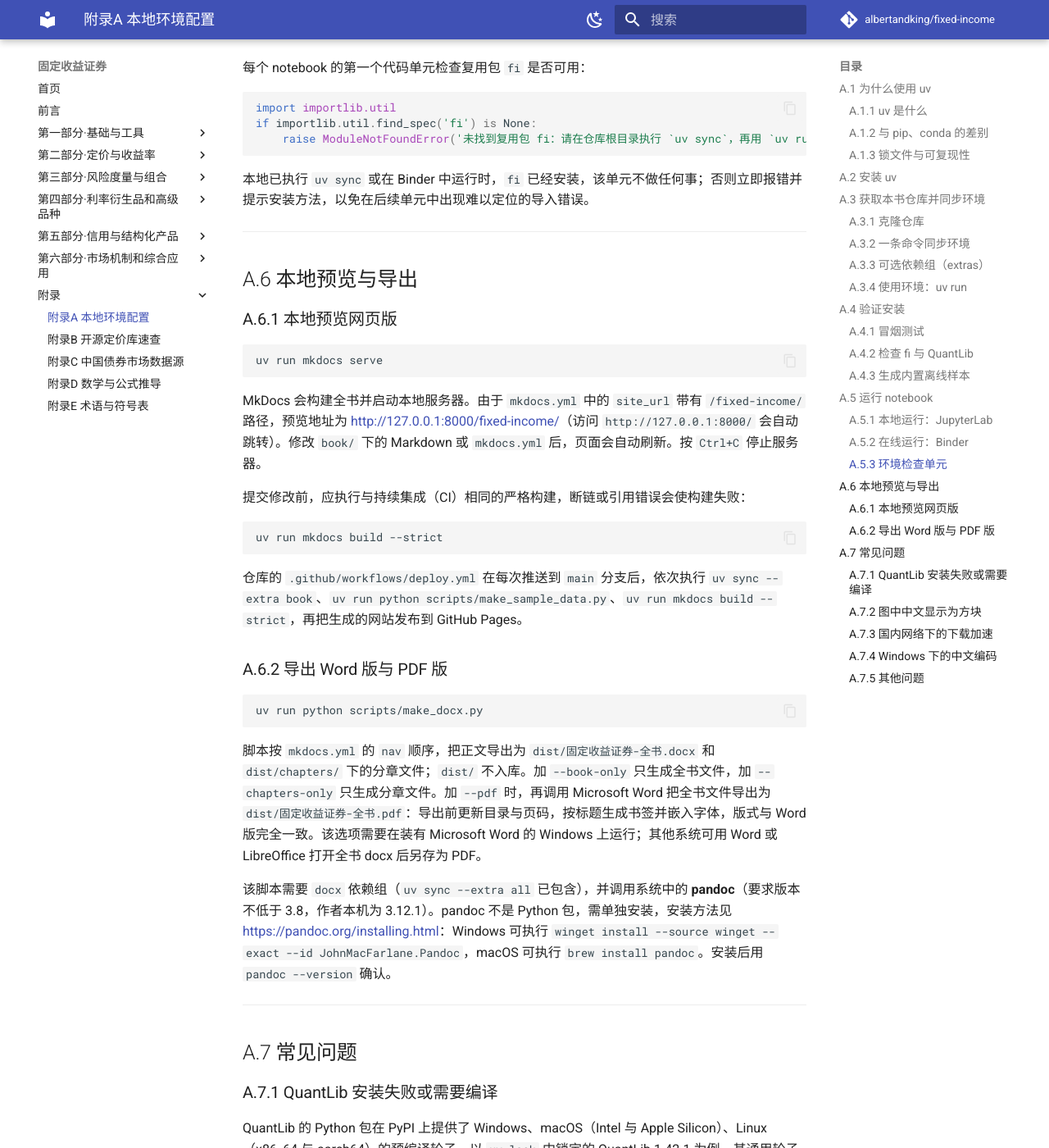
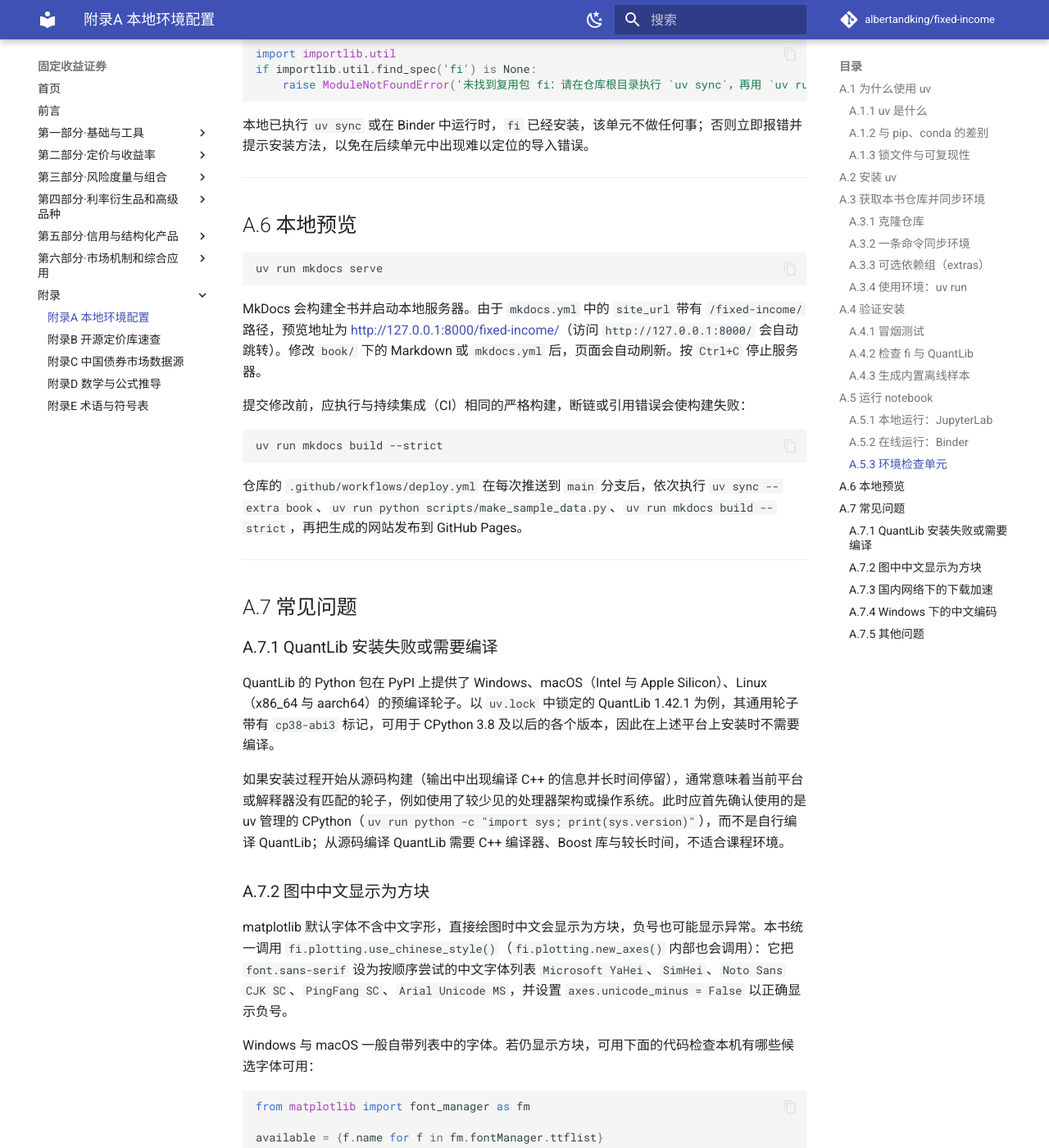
Before and after one commit to albertandking/fixed-income, an MkDocs documentation site: the page built from book/appendix/a-setup.md, in a window 1280 px wide and 1400 px high, scrolled down 6330 px. Shown: the whole window at 82% size. Built offline with MkDocs 1.6.1 and Material for MkDocs 9.7.7, drawn with Linux system fonts in a browser that asks for light colours; comment, search, counter and statistics services are not loaded; some of the changed text lies outside the part shown.

Commit message:
清理依赖组与说明

````diff
--- a/book/appendix/a-setup.md
+++ b/book/appendix/a-setup.md
@@ -107,8 +107,7 @@
 | `data` | `akshare`、`tushare` | 联网抓取中国市场数据（附录C） |
 | `quantlib` | `QuantLib` | 与 `fi` 对拍的定价库，含权债与衍生品章节使用 |
 | `book` | `mkdocs-material`、`mkdocs-print-site-plugin`、`jupyter`、`nbconvert` | 运行 notebook、本地预览成书 |
-| `docx` | `python-docx` | 导出 Word 版教材（另需系统安装 pandoc，见 A.6.2） |
-| `all` | 以上四组，外加 `pytest` | 一键装齐，推荐 |
+| `all` | 以上三组，外加 `pytest` | 一键装齐，推荐 |
 
 也可以只安装需要的组，多个组可以叠加：
 
@@ -224,9 +223,7 @@
 
 ---
 
-## A.6 本地预览与导出
-
-### A.6.1 本地预览网页版
+## A.6 本地预览
 
 ```bash
 uv run mkdocs serve
@@ -241,16 +238,6 @@
 ```
 
 仓库的 `.github/workflows/deploy.yml` 在每次推送到 `main` 分支后，依次执行 `uv sync --extra book`、`uv run python scripts/make_sample_data.py`、`uv run mkdocs build --strict`，再把生成的网站发布到 GitHub Pages。
-
-### A.6.2 导出 Word 版与 PDF 版
-
-```bash
-uv run python scripts/make_docx.py
-```
-
-脚本按 `mkdocs.yml` 的 `nav` 顺序，把正文导出为 `dist/固定收益证券-全书.docx` 和 `dist/chapters/` 下的分章文件；`dist/` 不入库。加 `--book-only` 只生成全书文件，加 `--chapters-only` 只生成分章文件。加 `--pdf` 时，再调用 Microsoft Word 把全书文件导出为 `dist/固定收益证券-全书.pdf`：导出前更新目录与页码，按标题生成书签并嵌入字体，版式与 Word 版完全一致。该选项需要在装有 Microsoft Word 的 Windows 上运行；其他系统可用 Word 或 LibreOffice 打开全书 docx 后另存为 PDF。
-
-该脚本需要 `docx` 依赖组（`uv sync --extra all` 已包含），并调用系统中的 **pandoc**（要求版本不低于 3.8，作者本机为 3.12.1）。pandoc 不是 Python 包，需单独安装，安装方法见 <https://pandoc.org/installing.html>：Windows 可执行 `winget install --source winget --exact --id JohnMacFarlane.Pandoc`，macOS 可执行 `brew install pandoc`。安装后用 `pandoc --version` 确认。
 
 ---
 
--- a/pyproject.toml
+++ b/pyproject.toml
@@ -29,13 +29,9 @@
     "jupyter>=1.0",
     "nbconvert>=7.0",
 ]
-# 导出 Word 版教材（另需系统安装 pandoc ≥ 3.8）：uv sync --extra docx
-docx = [
-    "python-docx>=1.2",
-]
 # 一键安装全部：uv sync --extra all
 all = [
-    "fixed-income[data,quantlib,book,docx]",
+    "fixed-income[data,quantlib,book]",
     "pytest>=8.0",
 ]
 
````
Also changed, not shown: README.md (+1 -4 lines), 3 other files.
